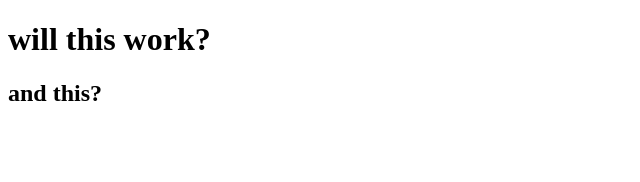
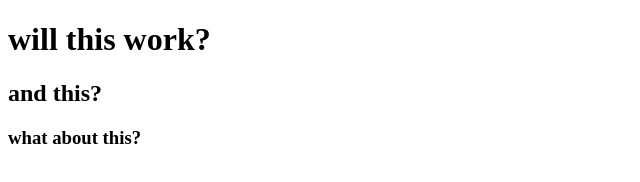
Before and after one commit to EHB-TI/oefeningen-web-advanced-Ian-Verbeylen, a plain HTML site: page S1/index.html in a window 1280 px wide. Shown: the whole page, without its empty margins (0-640 px from the left). Drawn offline with Linux system fonts and the light colour scheme.

Commit message:
test_qautris

```diff
--- a/S1/index.html
+++ b/S1/index.html
@@ -9,6 +9,7 @@
   <body>
     <h1>will this work?</h1>
     <h2>and this?</h2>
+    <h3>what about this?</h3>
     <script src="script.js"></script>
   </body>
 </html>
```
